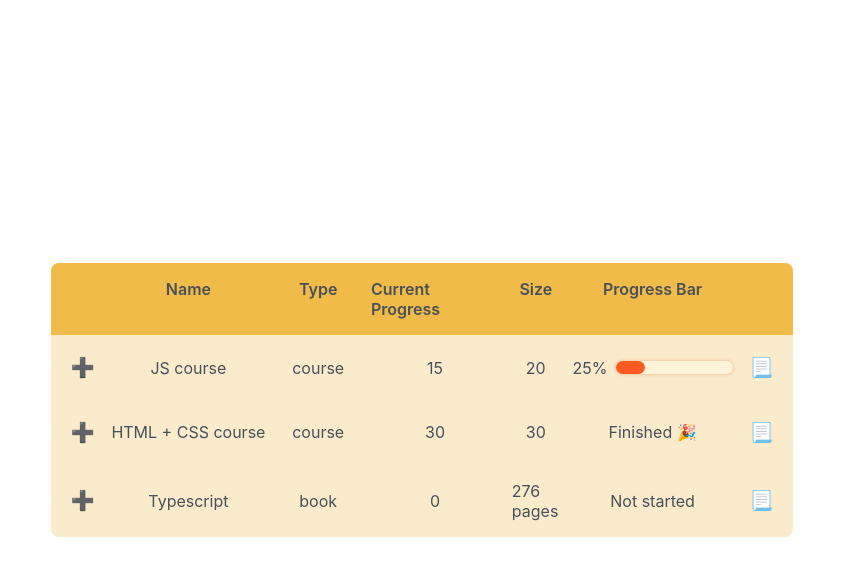
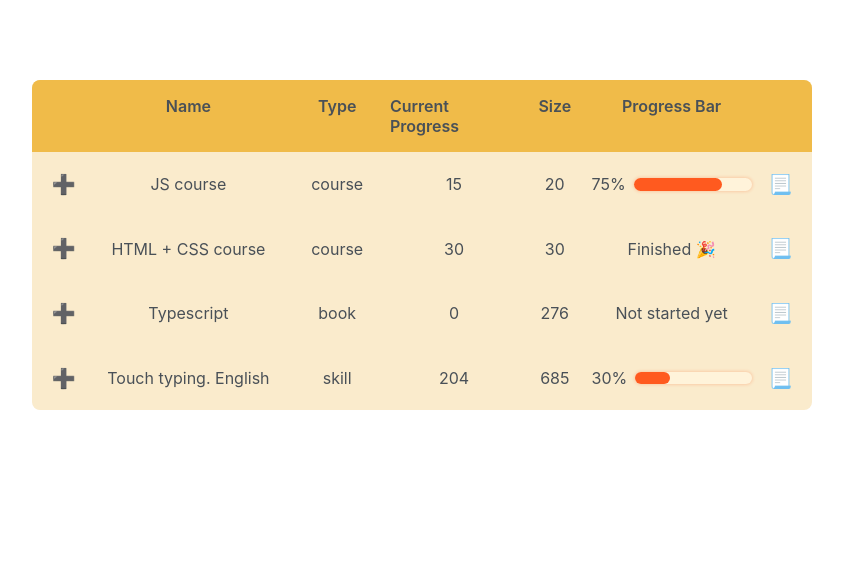
Before and after one commit to CreepyTeabag/Track-Your-Progress, a React (Create React App) app: page / in a window 1280 px wide. Shown: the top 576 px of the page, without its empty margins (218-1061 px from the left). Built offline with nearby package versions, Linux system fonts and the light colour scheme; the HTML template or start-up script is replaced by a standard one.

Commit message:
Create Update & History

```diff
--- a/src/App.js
+++ b/src/App.js
@@ -1,6 +1,55 @@
+import { useState } from "react";
 import logo from "./logo.svg";
 
+const initialSkills = [
+  {
+    name: "JS course",
+    type: "course",
+    currentProgress: 15,
+    size: 20,
+    history: [{ date: "2023-12-14T16:31:09.477Z", progress: 10 }],
+  },
+  {
+    name: "HTML + CSS course",
+    type: "course",
+    currentProgress: 30,
+    size: 30,
+    history: [
+      { date: "2022-11-10T21:00:00.000Z", progress: 10 },
+      { date: "2022-10-14T21:00:00.000Z", progress: 30 },
+    ],
+  },
+  {
+    name: "Typescript",
+    type: "book",
+    currentProgress: 0,
+    size: 276,
+    history: [],
+  },
+  {
+    name: "Touch typing. English",
+    type: "skill",
+    currentProgress: 204,
+    size: 685,
+    history: [{ date: "2023-12-14T16:31:09.477Z", progress: 204 }],
+  },
+];
+
 function App() {
+  const [showUpdate, setShowUpdate] = useState(false);
+  const [showHistory, setShowHistory] = useState(false);
+  const [curSkill, setCurSkill] = useState(null);
+
+  function handleShowUpdate(skill) {
+    setCurSkill(skill);
+    setShowUpdate(true);
+  }
+
+  function handleShowHistory(skill) {
+    setCurSkill(skill);
+    setShowHistory(true);
+  }
+
   return (
     <div className="App">
       <div className="table">
@@ -13,51 +62,87 @@ function App() {
           <p>Progress Bar</p>
           <p> </p>
         </div>
+        {initialSkills.map((skill) => (
+          <Skill
+            skill={skill}
+            onShowUpdate={handleShowUpdate}
+            onShowHistory={handleShowHistory}
+          />
+        ))}
+      </div>
+      {showUpdate && <Update name={curSkill.name} />}
+      {showHistory && <History skill={curSkill} />}
+    </div>
+  );
+}
+
+function Skill({ skill, onShowUpdate, onShowHistory }) {
+  const percentage = Math.round((skill.currentProgress / skill.size) * 100);
+  return (
     <ul className="line">
       <li>
-            <button className="button">➕</button>
+        <button className="button-small" onClick={() => onShowUpdate(skill)}>
+          ➕
+        </button>
       </li>
-          <li>JS course</li>
-          <li>course</li>
-          <li>15</li>
-          <li>20</li>
+      <li>{skill.name}</li>
+      <li>{skill.type}</li>
+      <li>{skill.currentProgress}</li>
+      <li>{skill.size}</li>
       <li>
-            25%
+        {percentage === 100 && "Finished 🎉"}
+        {percentage === 0 && "Not started yet"}
+        {percentage > 0 && percentage < 100 && (
+          <>
+            {percentage}%
             <div className="progress">
-              <div className="percentage"> </div>
+              <div
+                className="percentage"
+                style={{ width: `${percentage}%` }}
+              ></div>
             </div>
+          </>
+        )}
       </li>
       <li>
-            <button className="button">📃</button>
+        <button className="button-small" onClick={() => onShowHistory(skill)}>
+          📃
+        </button>
       </li>
     </ul>
-        <ul className="line">
-          <li>
-            <button className="button">➕</button>
-          </li>
-          <li>HTML + CSS course</li>
-          <li>course</li>
-          <li>30</li>
-          <li>30</li>
-          <li>Finished 🎉</li>
-          <li>
-            <button className="button">📃</button>
-          </li>
-        </ul>
-        <ul className="line">
-          <li>
-            <button className="button">➕</button>
-          </li>
-          <li>Typescript</li>
-          <li>book</li>
-          <li>0</li>
-          <li>276 pages</li>
-          <li>Not started</li>
-          <li>
-            <button className="button">📃</button>
-          </li>
-        </ul>
+  );
+}
+
+function Update({ name }) {
+  return (
+    <form className="update">
+      <h3>Update progress on {name}</h3>
+
+      <label>What page are you on?</label>
+      <input type="text" className="input" />
+
+      <button className="button-big">Update</button>
+    </form>
+  );
+}
+
+function History({ skill }) {
+  return (
+    <div className="history">
+      <h3>Progress history of {skill.name}</h3>
+
+      {skill.history.map((day) => (
+        <div className="day">
+          <div className="date">
+            {day.date}
+            {day.date}
           </div>
+          <hr />
+          <div className="amount">{day.progress}</div>
+        </div>
+      ))}
+
+      <button className="button-big">Close</button>
     </div>
   );
 }
--- a/src/index.css
+++ b/src/index.css
@@ -1,8 +1,19 @@
+:root {
+  --white: #fffbf2;
+  --color-lightest: #fff3da;
+  --color-light: #faebcc;
+  --color-medium: #ffdb8e;
+  --color-dark: #f0bb49;
+  --accent: #ff5a1f;
+  --accent-rgb: 255, 90, 31;
+}
+
 * {
   margin: 0;
   padding: 0;
   box-sizing: border-box;
 }
+
 html {
   font-family: -apple-system, BlinkMacSystemFont, "Segoe UI", Roboto, Oxygen,
     Ubuntu, Cantarell, "Open Sans", "Helvetica Neue", sans-serif;
@@ -12,21 +23,107 @@ body {
   height: 100vh;
   display: flex;
   justify-content: center;
-  align-items: center;
+  margin-top: 10vh;
   color: #495057;
 }
 
-.table {
-  margin: auto;
-  background-color: #faebcc;
+.App {
+  display: grid;
+  /* grid-template-columns: 2fr 1fr; */
+  column-gap: 3rem;
+}
+
+.table,
+.update,
+.history {
+  background-color: var(--color-light);
   border-radius: 0.5rem;
   overflow: hidden;
+}
+
+.table {
+  width: fit-content;
+}
+
+.update,
+.history {
+  display: grid;
+  grid-template-columns: 14rem 8rem;
+  grid-column-start: 2;
+  row-gap: 1rem;
+  column-gap: 0.5rem;
+  height: fit-content;
+  padding: 1rem 2rem;
+  border-top: 8px solid var(--color-dark);
+  width: 26.5rem;
+}
+
+.update h3 {
+  grid-column: span 2;
+}
+
+.history {
+  grid-template-columns: 1fr;
+}
+
+.day {
+  position: relative;
+  display: flex;
+  justify-content: space-between;
+  align-items: flex-end;
+}
+
+.day hr {
+  position: absolute;
+  width: 100%;
+  height: 2px;
+  margin-bottom: 0.2rem;
+  border: none;
+  border-bottom: 2px dotted var(--accent);
+  align-self: flex-end;
+  z-index: 0;
+}
+
+.day > .date,
+.day > .amount {
+  background-color: var(--color-light);
+  z-index: 1;
+}
+
+.date {
+  padding-right: 0.2rem;
+}
+
+.amount {
+  padding-left: 0.2rem;
+}
+
+.button-big {
+  width: fit-content;
+  padding: 0.5rem 1.2rem;
+
+  font-size: 1rem;
+
+  border: none;
+  border-radius: 0.5rem;
+  background-color: var(--color-dark);
+  transition: 0.3s;
+  cursor: pointer;
+}
+
+.input {
+  height: 2rem;
+  padding: 0.2rem 0.6rem;
+  font-size: 1rem;
+  border: none;
+  background-color: var(--white);
+  border-radius: 0.5rem;
 }
 
 .header,
 .line {
   display: grid;
-  grid-template-columns: 2rem minmax(7rem, 1fr) 5rem 8rem 3rem 10rem 2rem;
+  grid-template-columns: 2rem 12rem 5rem 8rem 3rem 10rem 2rem;
   column-gap: 0.8rem;
   padding: 1rem;
   transition: 0.3s;
@@ -41,18 +138,19 @@ body {
 
 .line > * {
   align-items: center;
+  text-align: center;
 }
 
 .line:hover {
-  background-color: #ffdb8e;
+  background-color: var(--color-medium);
 }
 
 .header {
   font-weight: 600;
-  background-color: #f0bb49;
+  background-color: var(--color-dark);
 }
 
-.button {
+.button-small {
   font-size: 1.2rem;
   padding: 0.3rem;
   border: none;
@@ -63,21 +161,25 @@ body {
 }
 
 .button:hover {
-  background-color: #f0bb49;
+  background-color: var(--color-lightest);
 }
 
 .progress {
-  background-color: #fff3da;
+  background-color: var(--color-lightest);
   width: 100%;
   height: 0.8rem;
   margin-left: 0.5rem;
   border-radius: 100px;
-  box-shadow: 0px 0px 3px 1px rgba(229, 74, 19, 0.2);
+  box-shadow: 0px 0px 3px 1px rgba(var(--accent-rgb), 0.2);
 }
 
 .percentage {
-  background-color: rgb(255, 90, 31);
+  background-color: var(--accent);
   width: 25%;
   height: 100%;
   border-radius: 100px;
 }
+
+.round {
+  border-radius: 100px;
+}
```
Lines whose indentation alone changed are shown as unchanged.
